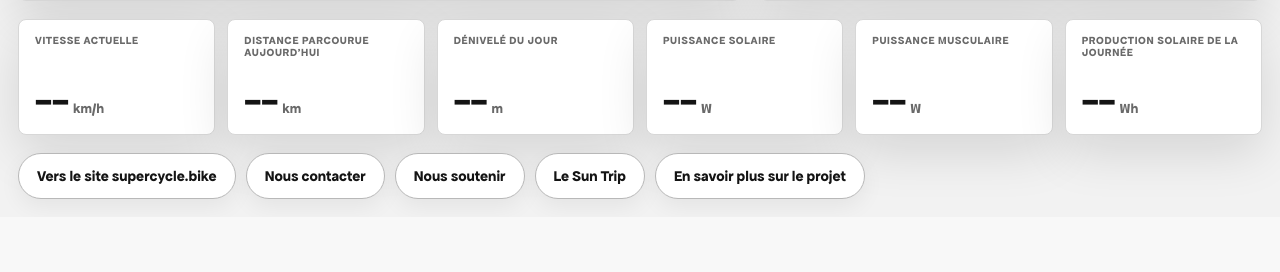
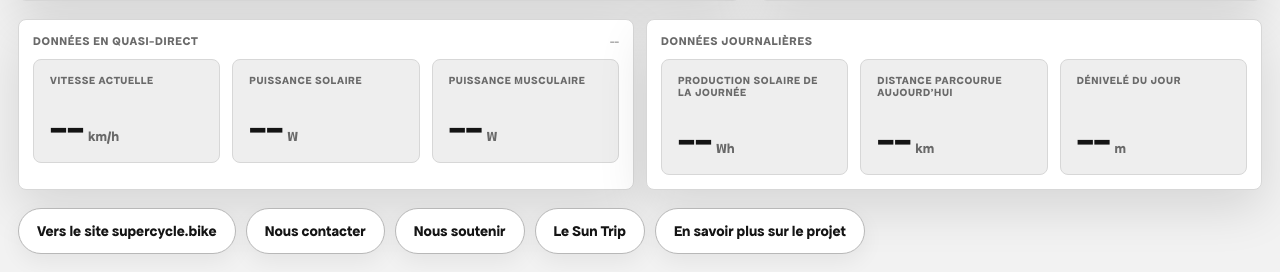
Before and after one commit to regenbox-team/Cycle-Analyst-App, a Flask app: page /suntrip in a window 1280 px wide. Shown: the part 831-1103 px from the top of the page. Before the commit the page ends 1039 px from the top, so only its background shows below. Run offline with Flask 3, Linux system fonts and the light colour scheme; data that the repository does not hold is empty; parts of the project's set-up code (start-up, migrations or seed data) failed here and were passed over.

Commit message:
meilleur orga des metrics

```diff
--- a/monitor_server/templates/suntrip.html
+++ b/monitor_server/templates/suntrip.html
@@ -278,6 +278,56 @@
         font-weight: 750;
       }
 
+      .metrics-groups {
+        display: grid;
+        grid-template-columns: repeat(2, minmax(0, 1fr));
+        gap: 12px;
+      }
+
+      .metrics-box {
+        border: 1px solid var(--line);
+        border-radius: 8px;
+        padding: 14px;
+        background: var(--panel);
+        box-shadow: var(--shadow);
+      }
+
+      .metrics-box-head {
+        display: flex;
+        justify-content: space-between;
+        align-items: baseline;
+        gap: 12px;
+        margin-bottom: 12px;
+      }
+
+      .metrics-box-head h2 {
+        margin: 0;
+        color: var(--muted);
+        font-size: 12px;
+        font-weight: 800;
+        letter-spacing: 0.06em;
+        text-transform: uppercase;
+      }
+
+      #metrics-age {
+        color: var(--muted);
+        font-size: 11px;
+        font-weight: 700;
+        opacity: 0.68;
+        white-space: nowrap;
+      }
+
+      .metrics {
+        display: grid;
+        grid-template-columns: repeat(3, minmax(0, 1fr));
+        gap: 12px;
+      }
+
+      .metric {
+        box-shadow: none;
+        background: var(--panel-soft);
+      }
+
       .action-links {
         display: flex;
         flex-wrap: wrap;
@@ -405,8 +455,12 @@
         #suntrip-map {
           min-height: 310px;
         }
+        .metrics-groups {
+          grid-template-columns: 1fr;
+        }
+
         .metrics {
-          grid-template-columns: repeat(2, minmax(0, 1fr));
+          grid-template-columns: repeat(3, minmax(0, 1fr));
         }
         .project-info {
           padding: 18px;
@@ -452,6 +506,11 @@
         }
         .metrics {
           grid-template-columns: 1fr;
+        }
+        .metrics-box-head {
+          align-items: flex-start;
+          flex-direction: column;
+          gap: 4px;
         }
         .panel-head {
           align-items: flex-start;
@@ -512,10 +571,38 @@
           </section>
         </div>
 
-        <section class="metrics" aria-label="Métriques de session">
+      <section class="metrics-groups" aria-label="Métriques de session">
+        <div class="metrics-box">
+          <div class="metrics-box-head">
+            <h2>Données en quasi-direct</h2>
+            <span id="metrics-age">--</span>
+          </div>
+
+          <div class="metrics">
             <div class="metric">
               <div class="metric-label">Vitesse actuelle</div>
               <div class="metric-value"><span id="speed">--</span><span class="metric-unit">km/h</span></div>
+            </div>
+            <div class="metric">
+              <div class="metric-label">Puissance solaire</div>
+              <div class="metric-value"><span id="solar-power">--</span><span class="metric-unit">W</span></div>
+            </div>
+            <div class="metric">
+              <div class="metric-label">Puissance musculaire</div>
+              <div class="metric-value"><span id="generator-power">--</span><span class="metric-unit">W</span></div>
+            </div>
+          </div>
+        </div>
+
+        <div class="metrics-box">
+          <div class="metrics-box-head">
+            <h2>Données journalières</h2>
+          </div>
+
+          <div class="metrics">
+            <div class="metric">
+              <div class="metric-label">Production solaire de la journée</div>
+              <div class="metric-value"><span id="solar-total">--</span><span class="metric-unit">Wh</span></div>
             </div>
             <div class="metric">
               <div class="metric-label">Distance parcourue aujourd'hui</div>
@@ -525,17 +612,7 @@
               <div class="metric-label">Dénivelé du jour</div>
               <div class="metric-value"><span id="uphill">--</span><span class="metric-unit">m</span></div>
             </div>
-          <div class="metric">
-            <div class="metric-label">Puissance solaire</div>
-            <div class="metric-value"><span id="solar-power">--</span><span class="metric-unit">W</span></div>
           </div>
-          <div class="metric">
-            <div class="metric-label">Puissance musculaire</div>
-            <div class="metric-value"><span id="generator-power">--</span><span class="metric-unit">W</span></div>
-          </div>
-          <div class="metric">
-            <div class="metric-label">Production solaire de la journée</div>
-            <div class="metric-value"><span id="solar-total">--</span><span class="metric-unit">Wh</span></div>
         </div>
       </section>
 
@@ -789,6 +866,7 @@
         setText("captured-at", latest.captured_at || "Dernière capture");
         const photoAge = formatAge(data.seconds_since_latest);
         setText("time-since", photoAge === "--" ? "Dernière photo prise : --" : `Dernière photo prise ${photoAge}`);
+        setText("metrics-age", photoAge === "--" ? "--" : photoAge);
         setText("session-label", `${latest.device_id || ""} · ${latest.session_id || ""}`);
 
         const metrics = latest.metrics || {};
```
Lines whose indentation alone changed are shown as unchanged.
